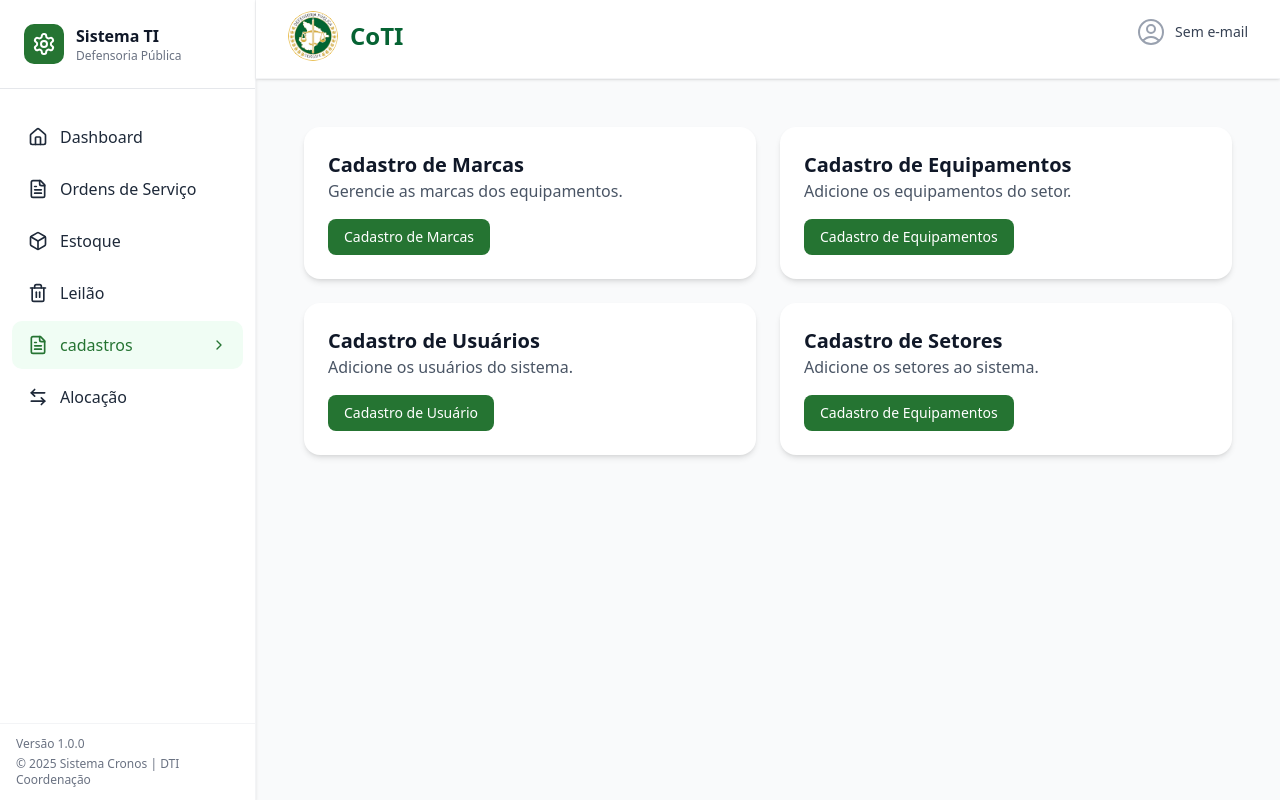
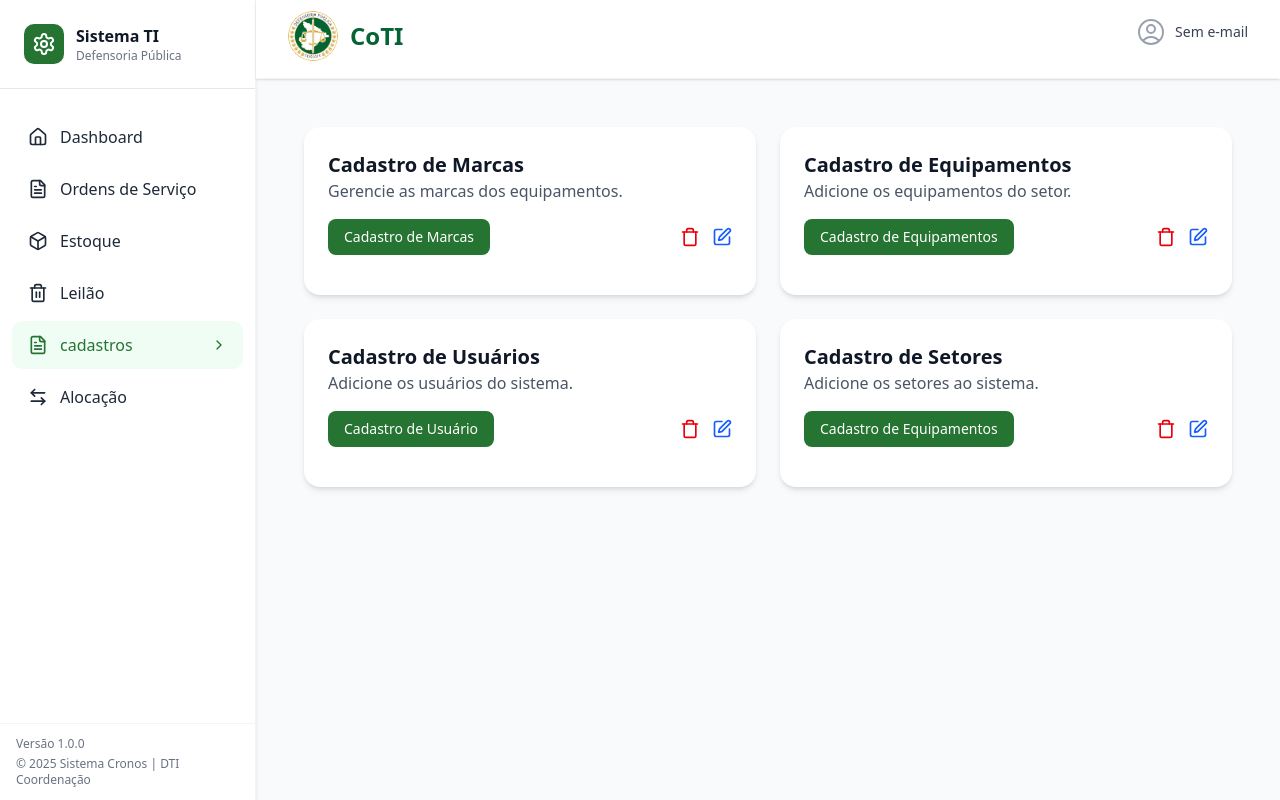
Before and after one commit to ManelFer/SaaSDTI, a Next.js app in the folder front-end/: page /dashboard/CadastroFull in a window 1280 px wide. Built offline with nearby package versions, Linux system fonts and the light colour scheme; no server answers.

Commit message:
update
Adicionado icons de delete e atualização

```diff
--- a/front-end/src/app/dashboard/CadastroFull/page.tsx
+++ b/front-end/src/app/dashboard/CadastroFull/page.tsx
@@ -4,7 +4,8 @@ import { CadastroMarcas } from "./_components/cadastroMarcas";
 import { CadastroEquipamentos } from "./_components/cadastroEquipamentos";
 import { CadastroUsuario } from "./_components/cadastroUsuario";
 import { CadastroSetor } from "./_components/cadastroSetor";
-
+import { Trash } from "lucide-react";
+import { SquarePen } from "lucide-react";
 
 export default function CadastroFullPage() {
   return (
@@ -19,7 +20,19 @@ export default function CadastroFullPage() {
             <p className="text-gray-600 dark:text-gray-300 mb-4">
               Gerencie as marcas dos equipamentos.
             </p>
-            <CadastroMarcas />
+            <div className="flex justify-between mb-4">
+              <CadastroMarcas />
+              <div className="flex items-center">
+                <Trash
+                  className="ml-3 cursor-pointer text-red-600 hover:scale-110 duration-300 hover:text-red-700"
+                  size={20}
+                />
+                <SquarePen
+                  className="ml-3 cursor-pointer text-blue-600 hover:scale-110 duration-300 hover:text-blue-700"
+                  size={20}
+                />
+              </div>
+            </div>
           </div>
 
           {/* Card 2 */}
@@ -30,7 +43,19 @@ export default function CadastroFullPage() {
             <p className="text-gray-600 dark:text-gray-300 mb-4">
               Adicione os equipamentos do setor.
             </p>
-            <CadastroEquipamentos />
+            <div className="flex justify-between mb-4">
+              <CadastroEquipamentos />
+              <div className="flex items-center">
+                <Trash
+                  className="ml-3 cursor-pointer text-red-600 hover:scale-110 duration-300 hover:text-red-700"
+                  size={20}
+                />
+                <SquarePen
+                  className="ml-3 cursor-pointer text-blue-600 hover:scale-110 duration-300 hover:text-blue-700"
+                  size={20}
+                />
+              </div>
+            </div>
           </div>
 
           {/* card 3 */}
@@ -41,7 +66,19 @@ export default function CadastroFullPage() {
             <p className="text-gray-600 dark:text-gray-300 mb-4">
               Adicione os usuários do sistema.
             </p>
-            <CadastroUsuario />
+            <div className="flex justify-between mb-4">
+              <CadastroUsuario />
+              <div className="flex items-center">
+                <Trash
+                  className="ml-3 cursor-pointer text-red-600 hover:scale-110 duration-300 hover:text-red-700"
+                  size={20}
+                />
+                <SquarePen
+                  className="ml-3 cursor-pointer text-blue-600 hover:scale-110 duration-300 hover:text-blue-700"
+                  size={20}
+                />
+              </div>
+            </div>
           </div>
 
           {/* card 4 */}
@@ -52,9 +89,20 @@ export default function CadastroFullPage() {
             <p className="text-gray-600 dark:text-gray-300 mb-4">
               Adicione os setores ao sistema.
             </p>
-            <CadastroSetor />
+            <div className="flex justify-between mb-4">
+              <CadastroSetor />
+              <div className="flex items-center">
+                <Trash
+                  className="ml-3 cursor-pointer text-red-600 hover:scale-110 duration-300 hover:text-red-700"
+                  size={20}
+                />
+                <SquarePen
+                  className="ml-3 cursor-pointer text-blue-600 hover:scale-110 duration-300 hover:text-blue-700"
+                  size={20}
+                />
+              </div>
+            </div>
           </div>
-
         </div>
 
         <div className="grid grid-cols-1 md:grid-cols-2 gap-6 mt-8">
@@ -67,7 +115,7 @@ export default function CadastroFullPage() {
           </div> */}
 
           {/* table 2 */}
-          <div >
+          <div>
             {/* <h2 className="text-xl font-bold text-gray-900 dark:text-white mb-4">
               Lista de Equipamentos
             </h2> */}
```
